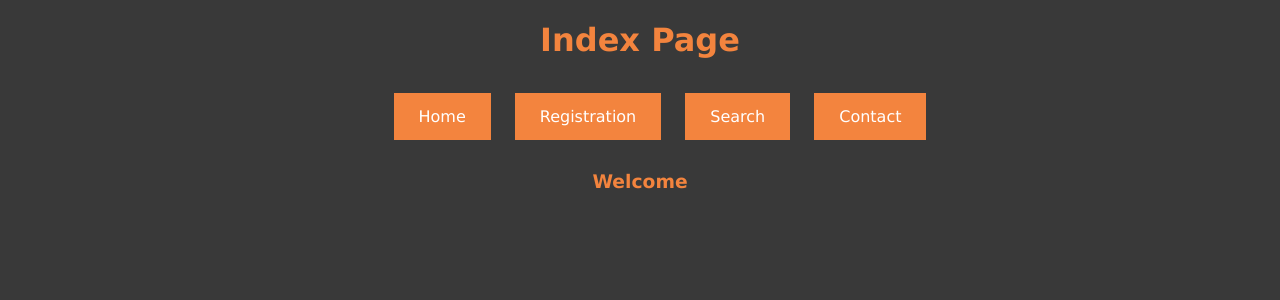
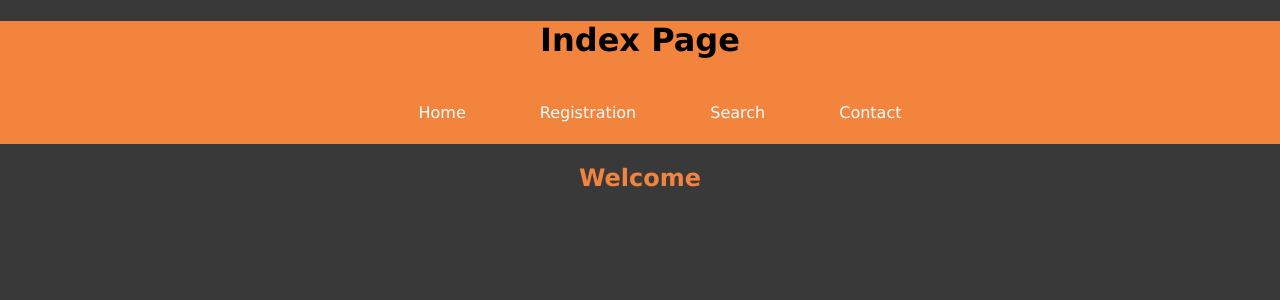
Before and after one commit to bengmartin/CAB230-Project, a PHP site: page / in a window 1280 px wide. Shown: the top 300 px of the page. Run offline with PHP 8.4, Linux system fonts and the light colour scheme.

Commit message:
CSS Changes
Edited the CSS file and pages for formating. Added div box around navbar and changed css colors.

```diff
--- a/index.html
+++ b/index.html
@@ -6,6 +6,7 @@
     <title>Index Page</title>
 </head>
 <body>
+  <div id="headBox">
     <h1>Index Page</h1>
     <ul id="navlist">
       <li><a href="index.html">Home</a></li>
@@ -13,6 +14,7 @@
       <li><a href="search.html">Search</a></li>
       <li><a href="#about">Contact</a></li>
     </ul>
-    <h3>Welcome</h3>
+  </div>
+    <h2>Welcome</h2>
 </body>
 </html>
--- a/mystylesheet.css
+++ b/mystylesheet.css
@@ -1,17 +1,24 @@
+#headBox{
+    background-color: #f3843E;
+}
+
 #navlist a{
     background-color: #f3843E;
     color: white;
-    padding: 14px 25px;
+    padding: 10px 25px;
     text-align: 40%;
     text-decoration: none;
     display: inline-block;
 }
 body {
     background-color: #393939;
-    color: #f3843E;
     font-family: Verdana,Geneva,Arial,Helvetica,sans-serif;
     margin: 0px;
     text-align: center;
+}
+
+h3, h2, p {
+    color: #f3843E;
 }
 ul {
   display: flex;
--- a/regFinish.html
+++ b/regFinish.html
@@ -6,6 +6,7 @@
     <title>Registration Page</title>
 </head>
 <body>
+  <div id="headBox">
     <h1>Registration Page</h1>
     <ul id="navlist">
       <li><a href="index.html">Home</a></li>
@@ -13,5 +14,6 @@
       <li><a href="search.html">Search</a></li>
       <li><a href="#about">Contact</a></li>
     </ul>
-    <h1>Thank You for<br>Registering!</h1>
+  </div>
+    <h2>Thank You for<br>Registering!</h2>
 </html>
--- a/registration.html
+++ b/registration.html
@@ -6,6 +6,7 @@
     <title>Registration Page</title>
 </head>
 <body>
+  <div id="headBox">
     <h1>Registration Page</h1>
     <ul id="navlist">
       <li><a href="index.html">Home</a></li>
@@ -13,6 +14,7 @@
       <li><a href="search.html">Search</a></li>
       <li><a href="#about">Contact</a></li>
     </ul>
+  </div>
     <div id="myBox">
         <form name="myForm" class="search" onsubmit="validateForm()">
             <br>Username:
--- a/result_item.html
+++ b/result_item.html
@@ -6,6 +6,7 @@
     <title>Result One</title>
 </head>
 <body>
+  <div id="headBox">
     <h1>Park One</h1>
     <ul id="navlist">
       <li><a href="index.html">Home</a></li>
@@ -13,7 +14,7 @@
       <li><a href="search.html">Search</a></li>
       <li><a href="#about">Contact</a></li>
     </ul>
-
+  </div>
 	<div id = "parkSpecs">
 		<p><b>Location:</b>&nbsp; cnr Smith Street and Jones Street. South Side</p>
 
--- a/result_item_two.html
+++ b/result_item_two.html
@@ -6,6 +6,7 @@
     <title>Result Two</title>
 </head>
 <body>
+  <div id="headBox">
     <h1>Park Two</h1>
     <ul id="navlist">
       <li><a href="index.html">Home</a></li>
@@ -13,7 +14,7 @@
       <li><a href="search.html">Search</a></li>
       <li><a href="#about">Contact</a></li>
     </ul>
-
+  </div>
 		<div id = "parkSpecs">
 		<p><b>Location:</b>&nbsp; 55 Jerry Ave North Side</p>
 
--- a/results.html
+++ b/results.html
@@ -6,6 +6,7 @@
     <title>Results Page</title>
 </head>
 <body>
+  <div id="headBox">
     <h1>Results Page</h1>
     <ul id="navlist">
       <li><a href="index.html">Home</a></li>
@@ -13,7 +14,7 @@
       <li><a href="search.html">Search</a></li>
       <li><a href="#about">Contact</a></li>
     </ul>
-
+  </div>
 	<div id = "resultsTable">
 		<table>
 			<tr>
--- a/search.html
+++ b/search.html
@@ -6,6 +6,7 @@
     <title>Search Page</title>
 </head>
 <body>
+  <div id="headBox">
     <h1>Search Page</h1>
     <ul id="navlist">
       <li><a href="index.html">Home</a></li>
@@ -13,6 +14,7 @@
       <li><a href="search.html">Search</a></li>
       <li><a href="#about">Contact</a></li>
     </ul>
+  </div>
     <div id="myBox">
         <h3>Please fill in search fields</h3>
         <form class="search" action="results.html">
```
